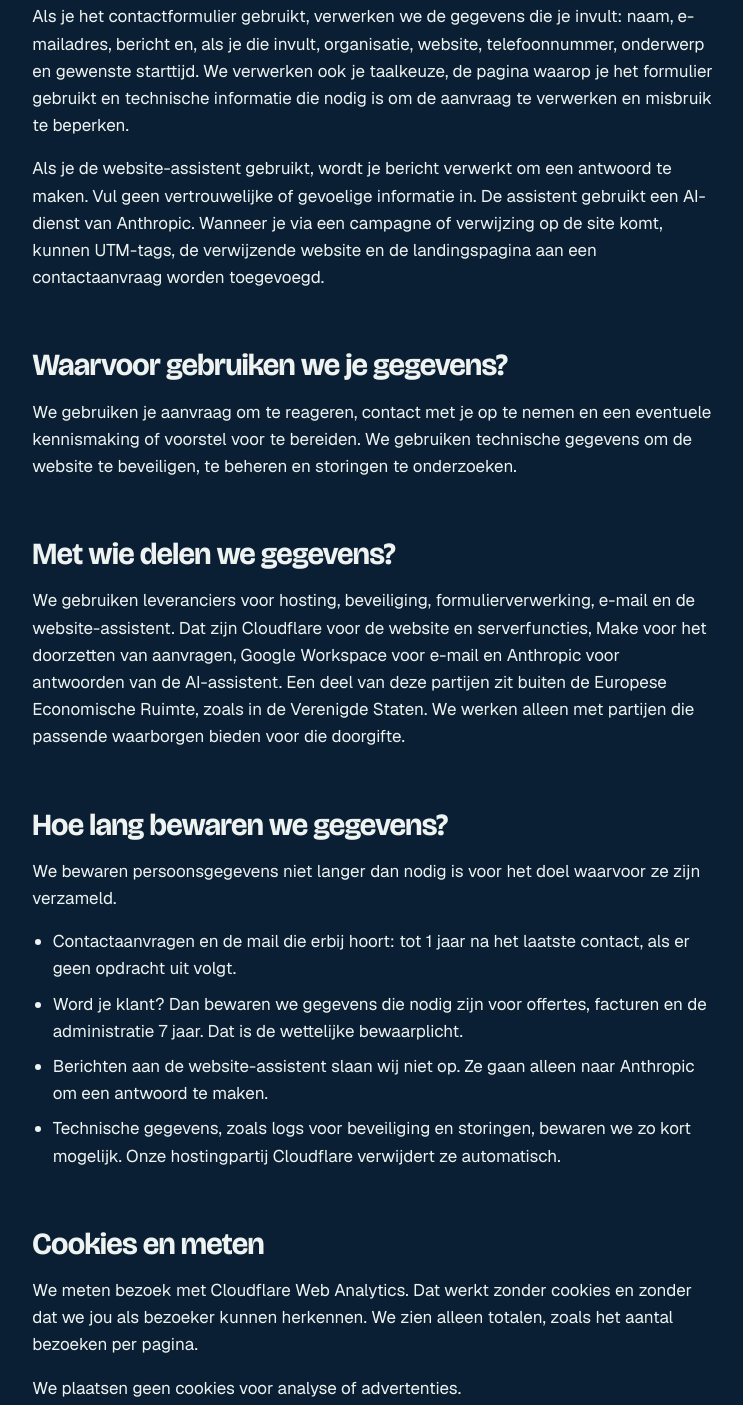
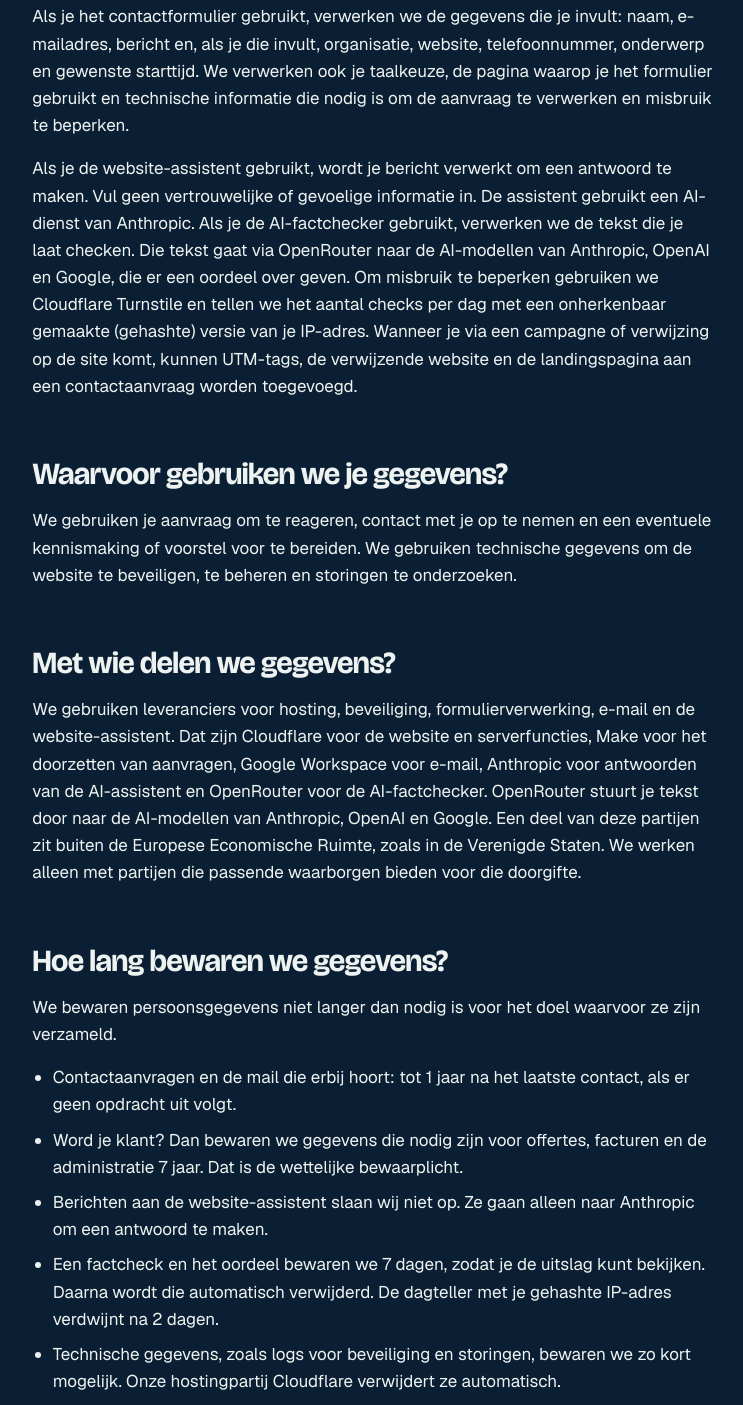
Before and after one commit to pvijgeboom12/wpmedia, a plain HTML site: page nl/privacyverklaring/index.html in a window 1280 px wide. Shown: the part 871-2276 px from the top of the page, without its empty margins (266-1009 px from the left). Drawn offline with Linux system fonts and the light colour scheme.

Commit message:
Privacyverklaring: AI-factchecker via OpenRouter, Turnstile, bewaartermijnen
Co-Authored-By: Claude Opus 5.5 <noreply@anthropic.com>
Claude-Session: https://claude.ai/code/session_019bfD6L9MBPxmAQFHWUsB6v

```diff
--- a/nl/privacyverklaring/index.html
+++ b/nl/privacyverklaring/index.html
@@ -32,17 +32,18 @@
 <p>De verantwoordelijke voor deze website en de verwerking van persoonsgegevens is Waterproofmedia. Vestigingsadres: Johan van Hasseltkade 198, 1032 LP Amsterdam. KvK-nummer: 74282735. Contact: <a href="mailto:info@waterproofmedia.com">info@waterproofmedia.com</a>.</p>
 <h2>Welke gegevens verwerken we?</h2>
 <p>Als je het contactformulier gebruikt, verwerken we de gegevens die je invult: naam, e-mailadres, bericht en, als je die invult, organisatie, website, telefoonnummer, onderwerp en gewenste starttijd. We verwerken ook je taalkeuze, de pagina waarop je het formulier gebruikt en technische informatie die nodig is om de aanvraag te verwerken en misbruik te beperken.</p>
-<p>Als je de website-assistent gebruikt, wordt je bericht verwerkt om een antwoord te maken. Vul geen vertrouwelijke of gevoelige informatie in. De assistent gebruikt een AI-dienst van Anthropic. Wanneer je via een campagne of verwijzing op de site komt, kunnen UTM-tags, de verwijzende website en de landingspagina aan een contactaanvraag worden toegevoegd.</p>
+<p>Als je de website-assistent gebruikt, wordt je bericht verwerkt om een antwoord te maken. Vul geen vertrouwelijke of gevoelige informatie in. De assistent gebruikt een AI-dienst van Anthropic. Als je de AI-factchecker gebruikt, verwerken we de tekst die je laat checken. Die tekst gaat via OpenRouter naar de AI-modellen van Anthropic, OpenAI en Google, die er een oordeel over geven. Om misbruik te beperken gebruiken we Cloudflare Turnstile en tellen we het aantal checks per dag met een onherkenbaar gemaakte (gehashte) versie van je IP-adres. Wanneer je via een campagne of verwijzing op de site komt, kunnen UTM-tags, de verwijzende website en de landingspagina aan een contactaanvraag worden toegevoegd.</p>
 <h2>Waarvoor gebruiken we je gegevens?</h2>
 <p>We gebruiken je aanvraag om te reageren, contact met je op te nemen en een eventuele kennismaking of voorstel voor te bereiden. We gebruiken technische gegevens om de website te beveiligen, te beheren en storingen te onderzoeken.</p>
 <h2>Met wie delen we gegevens?</h2>
-<p>We gebruiken leveranciers voor hosting, beveiliging, formulierverwerking, e-mail en de website-assistent. Dat zijn Cloudflare voor de website en serverfuncties, Make voor het doorzetten van aanvragen, Google Workspace voor e-mail en Anthropic voor antwoorden van de AI-assistent. Een deel van deze partijen zit buiten de Europese Economische Ruimte, zoals in de Verenigde Staten. We werken alleen met partijen die passende waarborgen bieden voor die doorgifte.</p>
+<p>We gebruiken leveranciers voor hosting, beveiliging, formulierverwerking, e-mail en de website-assistent. Dat zijn Cloudflare voor de website en serverfuncties, Make voor het doorzetten van aanvragen, Google Workspace voor e-mail, Anthropic voor antwoorden van de AI-assistent en OpenRouter voor de AI-factchecker. OpenRouter stuurt je tekst door naar de AI-modellen van Anthropic, OpenAI en Google. Een deel van deze partijen zit buiten de Europese Economische Ruimte, zoals in de Verenigde Staten. We werken alleen met partijen die passende waarborgen bieden voor die doorgifte.</p>
 <h2>Hoe lang bewaren we gegevens?</h2>
 <p>We bewaren persoonsgegevens niet langer dan nodig is voor het doel waarvoor ze zijn verzameld.</p>
 <ul>
 <li>Contactaanvragen en de mail die erbij hoort: tot 1 jaar na het laatste contact, als er geen opdracht uit volgt.</li>
 <li>Word je klant? Dan bewaren we gegevens die nodig zijn voor offertes, facturen en de administratie 7 jaar. Dat is de wettelijke bewaarplicht.</li>
 <li>Berichten aan de website-assistent slaan wij niet op. Ze gaan alleen naar Anthropic om een antwoord te maken.</li>
+<li>Een factcheck en het oordeel bewaren we 7 dagen, zodat je de uitslag kunt bekijken. Daarna wordt die automatisch verwijderd. De dagteller met je gehashte IP-adres verdwijnt na 2 dagen.</li>
 <li>Technische gegevens, zoals logs voor beveiliging en storingen, bewaren we zo kort mogelijk. Onze hostingpartij Cloudflare verwijdert ze automatisch.</li>
 </ul>
 <h2>Cookies en meten</h2>
```
